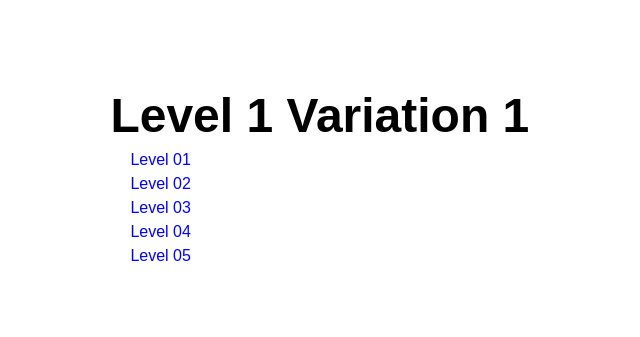
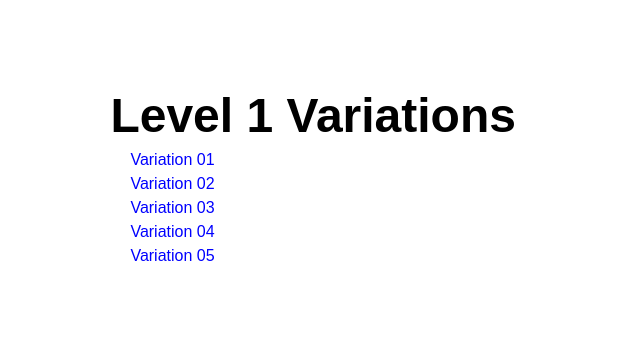
Before and after one commit to aaltamirano/Interactive-1, a plain HTML site: page Projects/Project-01/Level-01/variation-01.html in a window 1280 px wide. Shown: the part 66-403 px from the top of the page, without its empty margins (94-734 px from the left). Drawn offline with Linux system fonts and the light colour scheme.

Commit message:
Link to Webpages

```diff
--- a/Projects/Project-01/Level-01/variation-01.html
+++ b/Projects/Project-01/Level-01/variation-01.html
@@ -2,7 +2,7 @@
 
 <html>
 	<head>
-		<title>Level 1</title>
+		<title>Level 1 Variations</title>
 		<meta charset="utf-8"/>
 		<link rel="stylesheet" href="main.css" />
 	</head>
@@ -11,13 +11,13 @@
 
 		<div class="main">
 
-			<h1>Level 1 Variation 1</h1>
+			<h1>Level 1 Variations</h1>
 				<ul>
-					<li><a href="Level-01/index.html"> Level 01</a></li>
-					<li><a href="Level-02/index.html"> Level 02</a></li>
-					<li><a href="Level-03/index.html"> Level 03</a></li>
-					<li><a href="Level-04/index.html"> Level 04</a></li>
-					<li><a href="Level-05/index.html"> Level 05</a></li>
+					<li><a href="Level-01/Variation-1/index.html"> Variation 01</a></li>
+					<li><a href="Level-01/Variation-2/index.html"> Variation 02</a></li>
+					<li><a href="Level-01/Variation-3/index.html"> Variation 03</a></li>
+					<li><a href="Level-01/Variation-4/index.html"> Variation 04</a></li>
+					<li><a href="Level-01/Variation-5/index.html"> Variation 05</a></li>
 				</ul>
 
 		</div>
```
